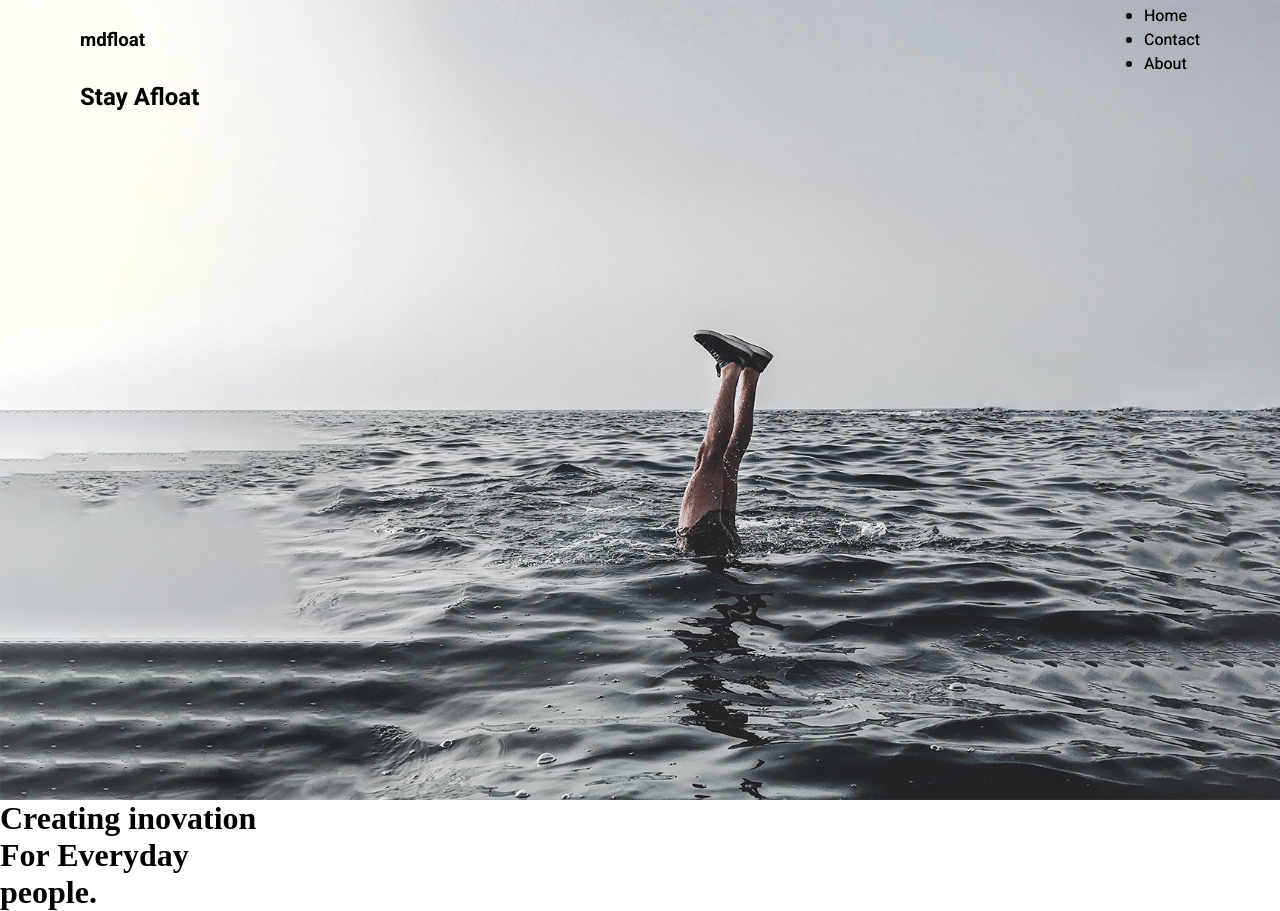
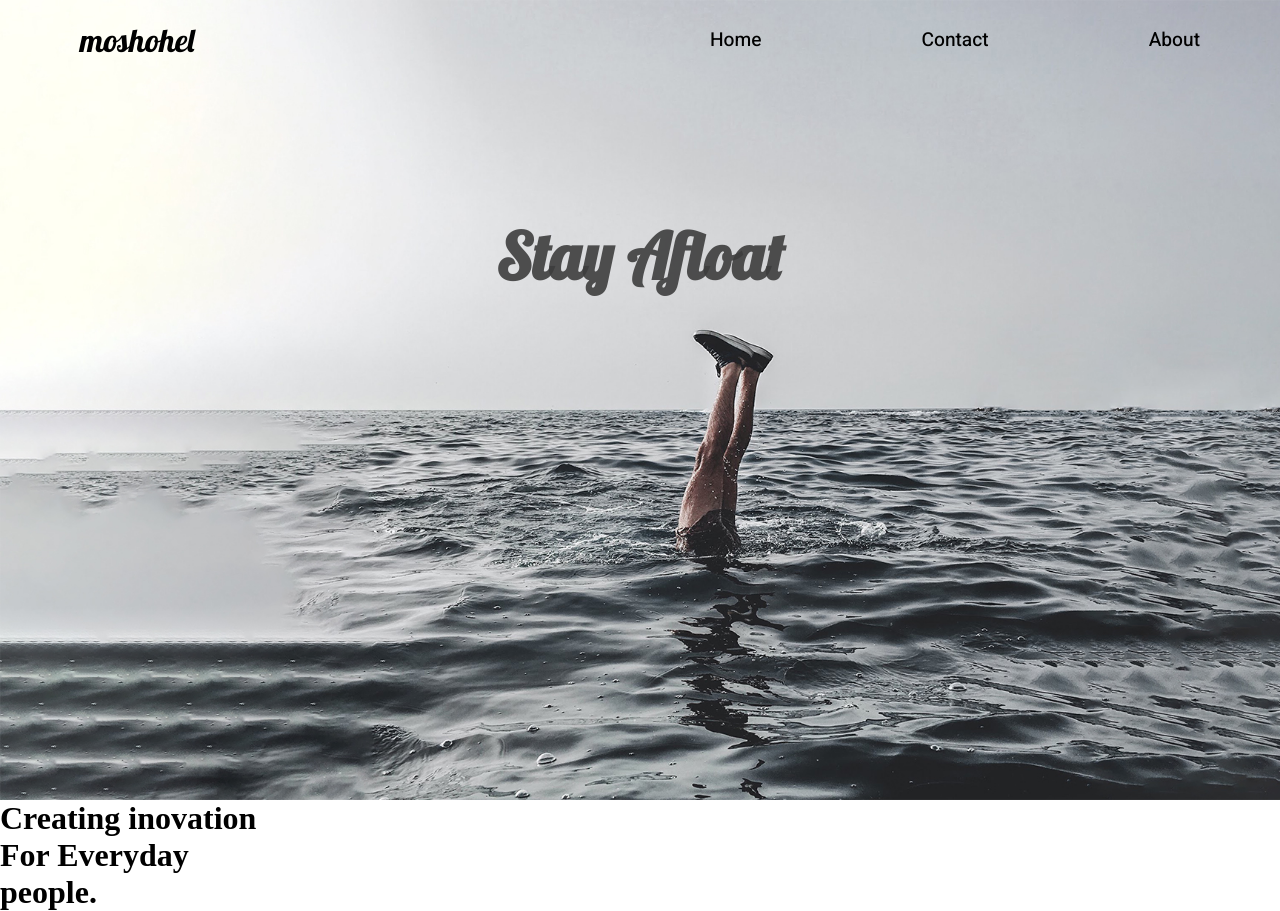
Before and after one commit to moshohel/Theme-contents, a plain HTML site: page index.html in a window 1280 px wide. Drawn offline with nearby package versions, Linux system fonts and the light colour scheme.

Commit message:
big-text & logo classes

```diff
--- a/index.html
+++ b/index.html
@@ -16,8 +16,9 @@
     <main>
         <section class="landing">
             <nav>
-                <h1 id="logo">mdfloat</h1>
+                <h1 id="logo">moshohel</h1>
                 <ul class="nav-links">
+                    <!-- <li> <a class="a" href="#">Home</a></li> -->
                     <li>Home</li>
                     <li>Contact</li>
                     <li>About</li>
--- a/style.css
+++ b/style.css
@@ -21,3 +21,38 @@ nav {
 	justify-content: space-between;
 	min-height: 10vh;
 }
+
+.nav-links {
+	display: flex;
+	list-style: none;
+}
+
+.nav-links li {
+	padding-left: 10rem;
+	font-size: 1.2rem;
+}
+
+.nav-links li a {
+	/* color: black; */
+	text-decoration: none;
+}
+
+a:hover {
+	color: #adaeba;
+}
+
+#logo {
+	font-family: 'Lobster', cursive;
+	font-weight: lighter;
+	font-size: 2rem;
+}
+
+.big-text {
+	position: absolute;
+	top: 30%;
+	left: 50%;
+	transform: translate(-50%, -30%);
+	font-size: 4rem;
+	font-family: 'Lobster', cursive;
+	color: rgb(61, 61, 61, 0.9);
+}
```
